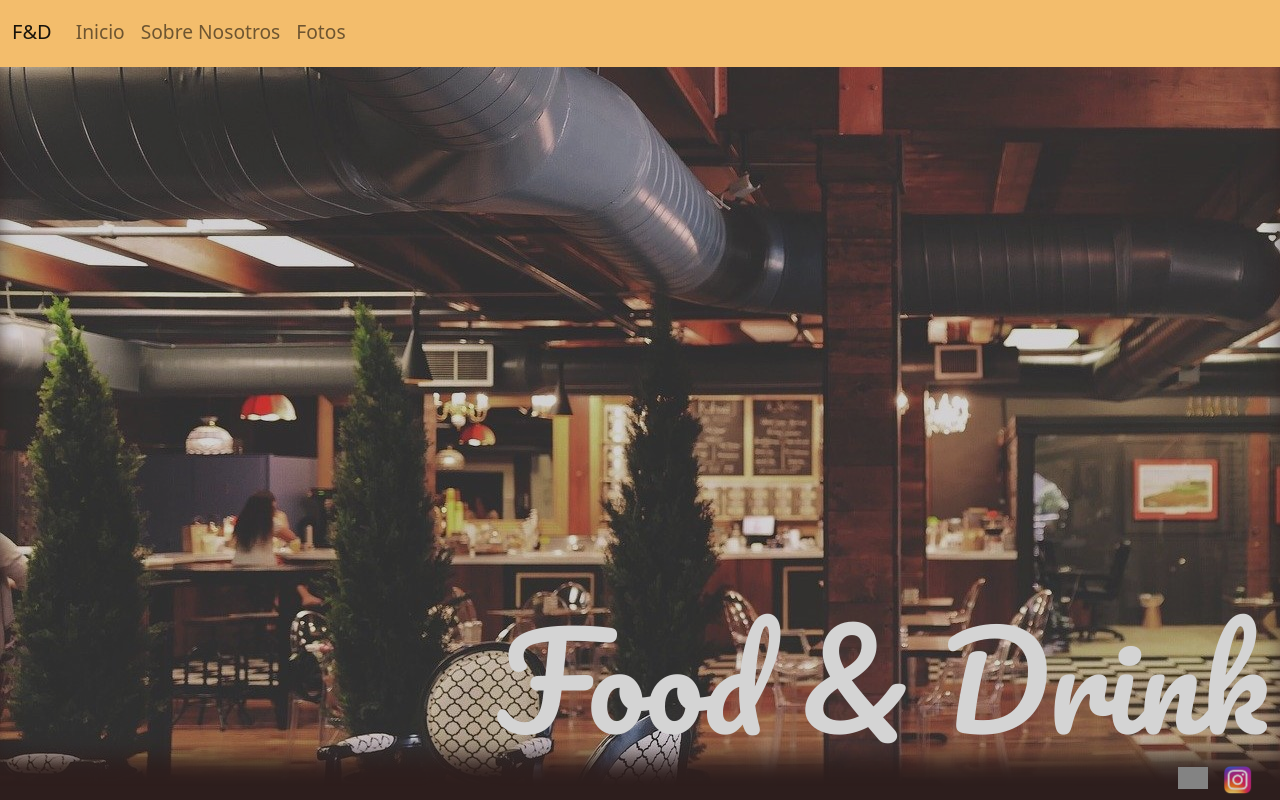
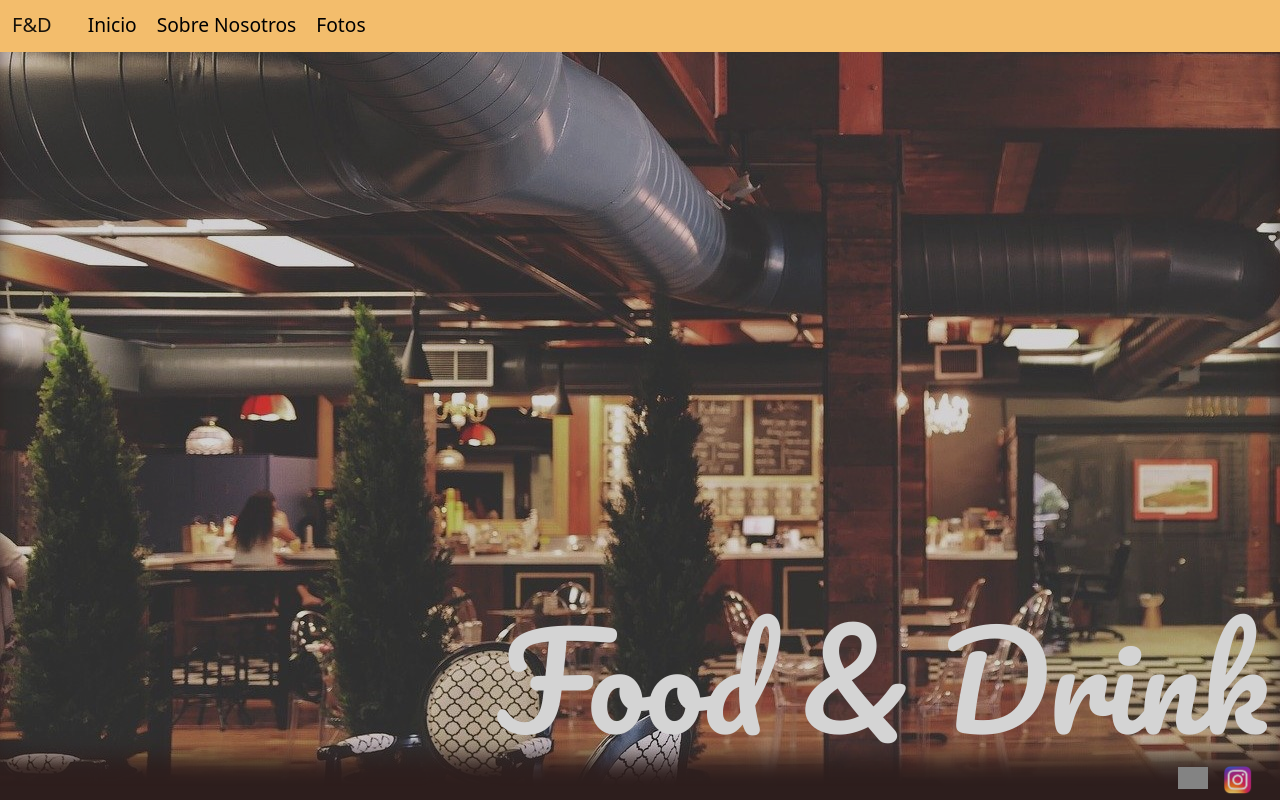
Before and after one commit to LiamMarega/TemplateRestoBar, a React (Vite) app: page / in a window 1280 px wide. Shown: the top 800 px of the page. Built offline with nearby package versions, Linux system fonts and the light colour scheme; grey boxes are pictures that could not be loaded.

Commit message:
arreglos

```diff
--- a/index.html
+++ b/index.html
@@ -13,28 +13,28 @@
 	<title>About</title>
 
 	<!-- favicon -->
-	<link rel="shortcut icon" type="image/png" href="assets/img/favicon.png">
+	<link rel="shortcut icon" type="image/png" href="./src/images/favicon.png">
 	<!-- google font -->
 	<link href="https://fonts.googleapis.com/css?family=Open+Sans:300,400,700" rel="stylesheet">
 	<link href="https://fonts.googleapis.com/css?family=Poppins:400,700&display=swap" rel="stylesheet">
 	<!-- fontawesome -->
-	<link rel="stylesheet" href="assets/css/all.min.css">
+	<link rel="stylesheet" href="./assets/css/all.min.css">
 	<!-- bootstrap -->
-	<link rel="stylesheet" href="assets/bootstrap/css/bootstrap.min.css">
+	<link rel="stylesheet" href="./assets/bootstrap/css/bootstrap.min.css">
 	<!-- owl carousel -->
-	<link rel="stylesheet" href="assets/css/owl.carousel.css">
+	<link rel="stylesheet" href="./assets/css/owl.carousel.css">
 	<!-- magnific popup -->
-	<link rel="stylesheet" href="assets/css/magnific-popup.css">
+	<link rel="stylesheet" href="./assets/css/magnific-popup.css">
 	<!-- animate css -->
-	<link rel="stylesheet" href="assets/css/animate.css">
+	<link rel="stylesheet" href="./assets/css/animate.css">
 	<!-- mean menu css -->
-	<link rel="stylesheet" href="assets/css/meanmenu.min.css">
+	<link rel="stylesheet" href="./assets/css/meanmenu.min.css">
 	<!-- main style -->
-	<link rel="stylesheet" href="assets/css/main.css">
+	<link rel="stylesheet" href="./assets/css/main.css">
 	<!-- responsive -->
-	<link rel="stylesheet" href="assets/css/responsive.css">
+	<link rel="stylesheet" href="./assets/css/responsive.css">
 
-    <title>Vite App</title>
+    <title>Food & Drink</title>
   </head>
   <body>
     <div id="root"></div>
--- a/src/Home/Home.jsx
+++ b/src/Home/Home.jsx
@@ -1,6 +1,6 @@
 import React from 'react'
 import LandingPage from "../components/Landingpage/Landingpage.jsx"
-import About from "../components/About/About.jsx"
+
 function Home() {
   return (
     <div>
--- a/src/components/About/About.css
+++ /dev/null
@@ -1,5 +0,0 @@
-.Columnas{
-    background-color: red;
-    border-style: solid;
-    border-color: black;
-}
--- a/src/components/About/About.jsx
+++ /dev/null
@@ -1,24 +0,0 @@
-import React from 'react'
-import "./About.css"
-import 'bootstrap/dist/css/bootstrap.min.css';
-import { Container, Row, Col } from "react-bootstrap";
-
-function About() {
-  return (
-
-        <Container>
-  <Row>
-    <Col>1 of 2</Col>
-    <Col>2 of 2</Col>
-  </Row>
-  <Row>
-    <Col>1 of 3</Col>
-    <Col>2 of 3</Col>
-    <Col>3 of 3</Col>
-  </Row>
-</Container>
-
-  )
-}
-
-export default About
--- a/src/components/Landingpage/Landingpage.css
+++ b/src/components/Landingpage/Landingpage.css
@@ -218,7 +218,15 @@ transition: 0.3s;
   width: 100%;
   font-size: 1.2rem;
   transition: 0.7s;
-  color: white;
+  color: black;
+
+
+}
+
+.navbar a{
+  margin-right: 20px;
+  color: black;
+  cursor: pointer;
 }
 
 .navbar.false{
--- a/src/components/Landingpage/Landingpage.jsx
+++ b/src/components/Landingpage/Landingpage.jsx
@@ -46,10 +46,10 @@ function Landingpage() {
   const [navBarBackground, setNavBarBackgorund] = useState(false);
   const [loading, setLoading] = useState(true);
 
-  console.log("screen.width", screen.width);
+
 
   const changeBackground = () => {
-    console.log(window.scrollY);
+
     if (screen.width < 1500) {
       if (window.scrollY >= 10) {
         setNavBarBackgorund(true);
@@ -75,16 +75,16 @@ function Landingpage() {
   return (
     <>
       {loading ? (
-        <Container fluid className="loading true">
+        <Container fluid true className="loading true">
           {" "}
           <Spinner animation="border" variant="dark" />{" "}
         </Container>
       ) : (
-        <Container fluid className="LandingPage__Container">
+        <Container fluid true className="LandingPage__Container">
           <Navbar fixed="top">
             <Container
               className={navBarBackground ? "navbar active" : "navbar false"}
-              fluid
+              fluid true
             >
               <Link
                 activeClass="active"
@@ -95,6 +95,7 @@ function Landingpage() {
               >
                 <Navbar.Brand>F&D</Navbar.Brand>
               </Link>
+
               <Nav className="me-auto">
                 <Link
                   activeClass="active"
@@ -103,7 +104,7 @@ function Landingpage() {
                   duration={1000}
                   delay={100}
                 >
-                  <Nav.Link href="#home">Inicio</Nav.Link>
+                  <Nav>Inicio</Nav>
                 </Link>
                 <Link
                   activeClass="active"
@@ -112,7 +113,7 @@ function Landingpage() {
                   duration={1000}
                   delay={100}
                 >
-                  <Nav.Link>Sobre Nosotros</Nav.Link>
+                  <Nav>Sobre Nosotros</Nav>
                 </Link>
                 <Link
                   activeClass="active"
@@ -121,7 +122,7 @@ function Landingpage() {
                   duration={1000}
                   delay={100}
                 >
-                  <Nav.Link href="#photos">Fotos</Nav.Link>
+                  <Nav >Fotos</Nav>
                 </Link>
               </Nav>
             </Container>
@@ -208,7 +209,7 @@ function Landingpage() {
               </h2>
             </Col>
           </Row>
-          <Row fluid id="about" className="LandingPage__Container_Row_Cuatro">
+          <Row fluid true id="about" className="LandingPage__Container_Row_Cuatro">
             <Col xs={12} xl={6}>
               <p>
                 El disco bar Food & Drink, ubicado en la zona rosa de Pereira ,
```
Also changed, not shown: src/components/NavBar/NavBar.jsx (deleted), src/images/favicon.png (added).
